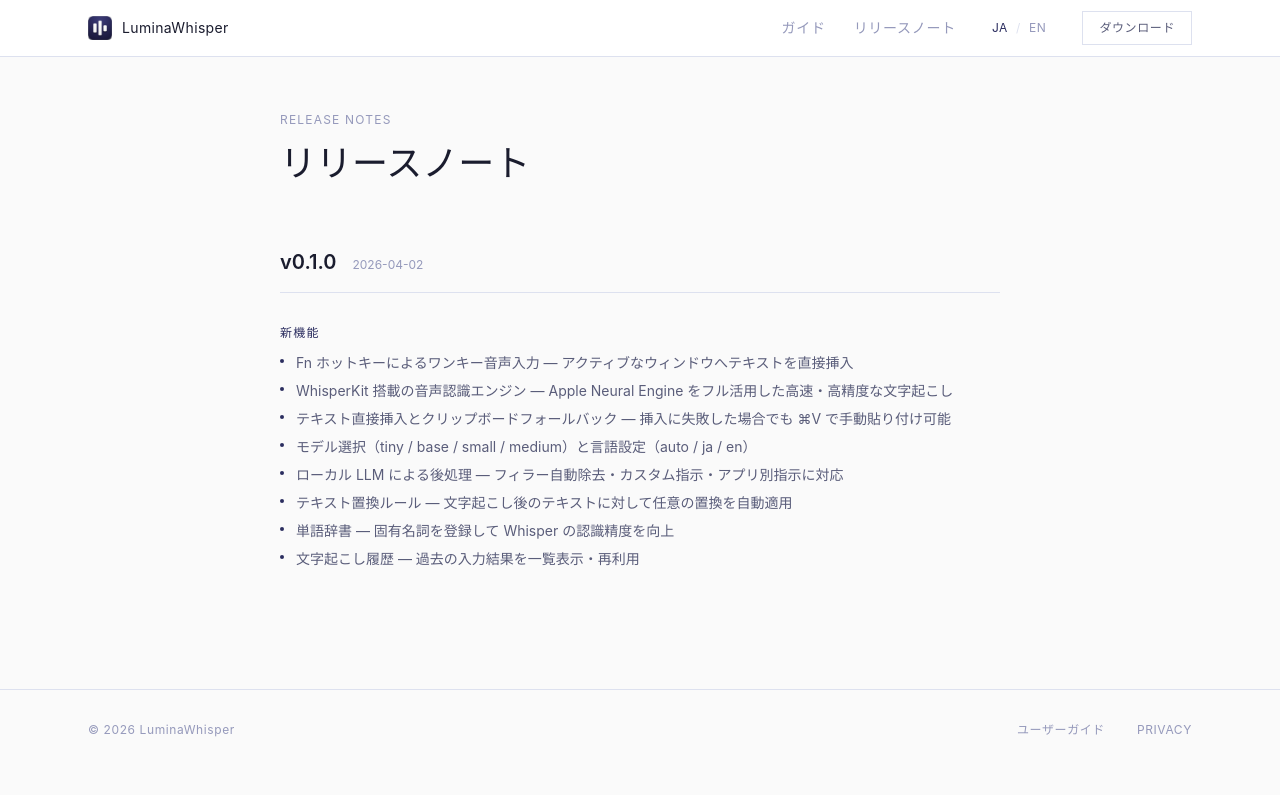
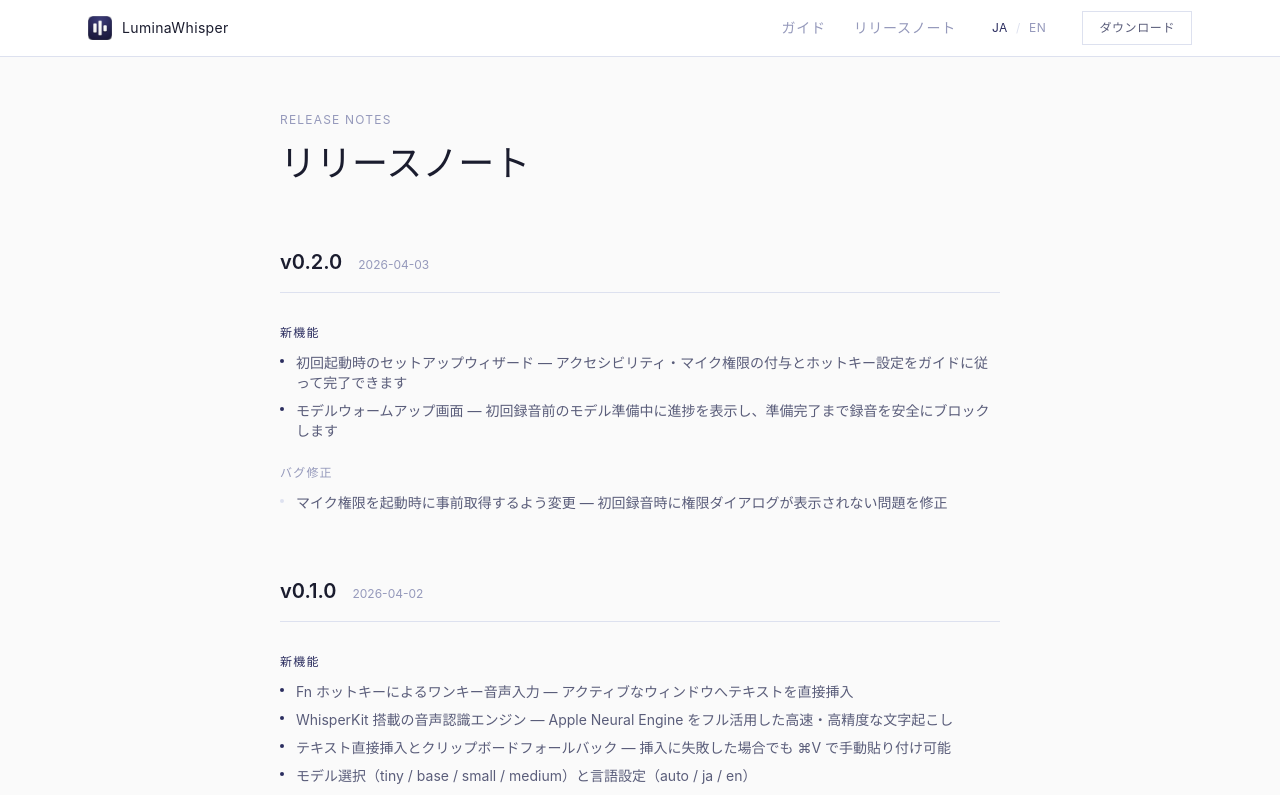
Before and after one commit to k1e1n04/lumina-whisper-site, a React (Vite) app: page /release in a window 1280 px wide. Shown: the top 795 px of the page. Built offline with nearby package versions, Linux system fonts and the light colour scheme; a web font is replaced by a local one.

Commit message:
docs(release): add v0.2.0 release notes with onboarding wizard and warmup overlay

```diff
--- a/src/i18n/en.json
+++ b/src/i18n/en.json
@@ -55,6 +55,15 @@
     "subtitle": "Release Notes",
     "newFeatures": "New Features",
     "bugFixes": "Bug Fixes",
+    "v020": {
+      "features": {
+        "onboardingWizard": "First-launch setup wizard — guided flow for granting Accessibility and Microphone permissions and configuring your hotkey",
+        "warmupOverlay": "Model warmup screen — displays progress while the model initializes on first use and safely blocks recording until ready"
+      },
+      "fixes": {
+        "micPermissionOnLaunch": "Microphone permission is now requested at launch — fixes the issue where the permission dialog appeared during the first recording"
+      }
+    },
     "v010": {
       "features": {
         "hotkeyInput": "One-key voice input with Fn — text inserted directly into the active window",
--- a/src/i18n/ja.json
+++ b/src/i18n/ja.json
@@ -55,6 +55,15 @@
     "subtitle": "Release Notes",
     "newFeatures": "新機能",
     "bugFixes": "バグ修正",
+    "v020": {
+      "features": {
+        "onboardingWizard": "初回起動時のセットアップウィザード — アクセシビリティ・マイク権限の付与とホットキー設定をガイドに従って完了できます",
+        "warmupOverlay": "モデルウォームアップ画面 — 初回録音前のモデル準備中に進捗を表示し、準備完了まで録音を安全にブロックします"
+      },
+      "fixes": {
+        "micPermissionOnLaunch": "マイク権限を起動時に事前取得するよう変更 — 初回録音時に権限ダイアログが表示されない問題を修正"
+      }
+    },
     "v010": {
       "features": {
         "hotkeyInput": "Fn ホットキーによるワンキー音声入力 — アクティブなウィンドウへテキストを直接挿入",
--- a/src/pages/ReleasePage.tsx
+++ b/src/pages/ReleasePage.tsx
@@ -4,6 +4,18 @@ import Navbar from '../components/Navbar'
 import Footer from '../components/Footer'
 
 const RELEASES = [
+  {
+    version: '0.2.0',
+    date: '2026-04-03',
+    key: 'v020',
+    features: [
+      'onboardingWizard',
+      'warmupOverlay',
+    ],
+    fixes: [
+      'micPermissionOnLaunch',
+    ] as string[],
+  },
   {
     version: '0.1.0',
     date: '2026-04-02',
```
